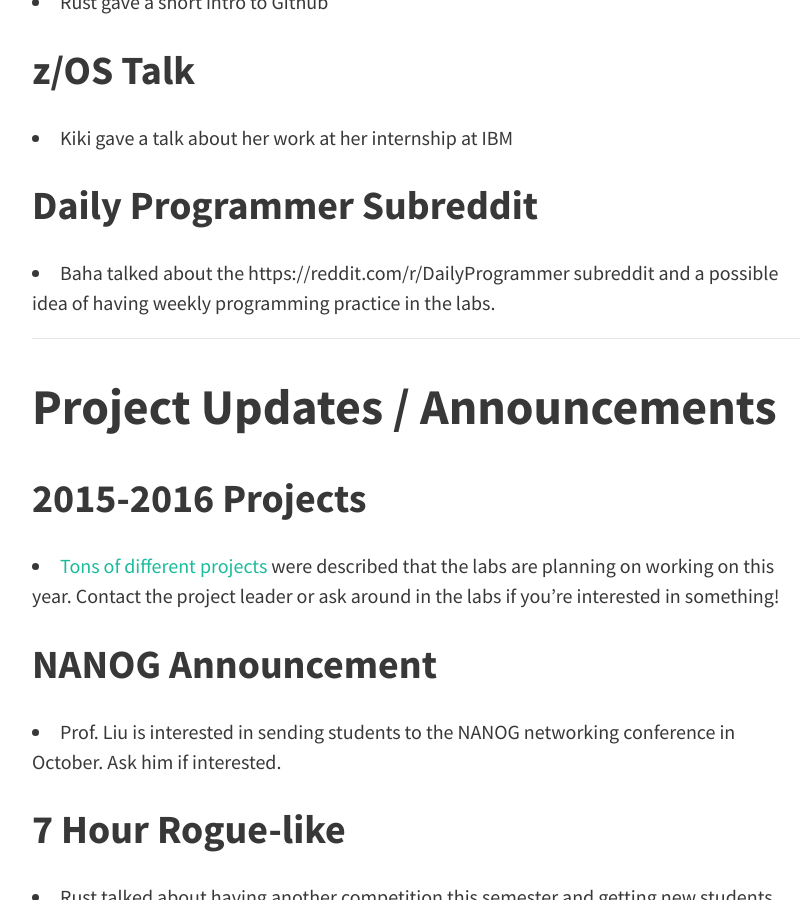
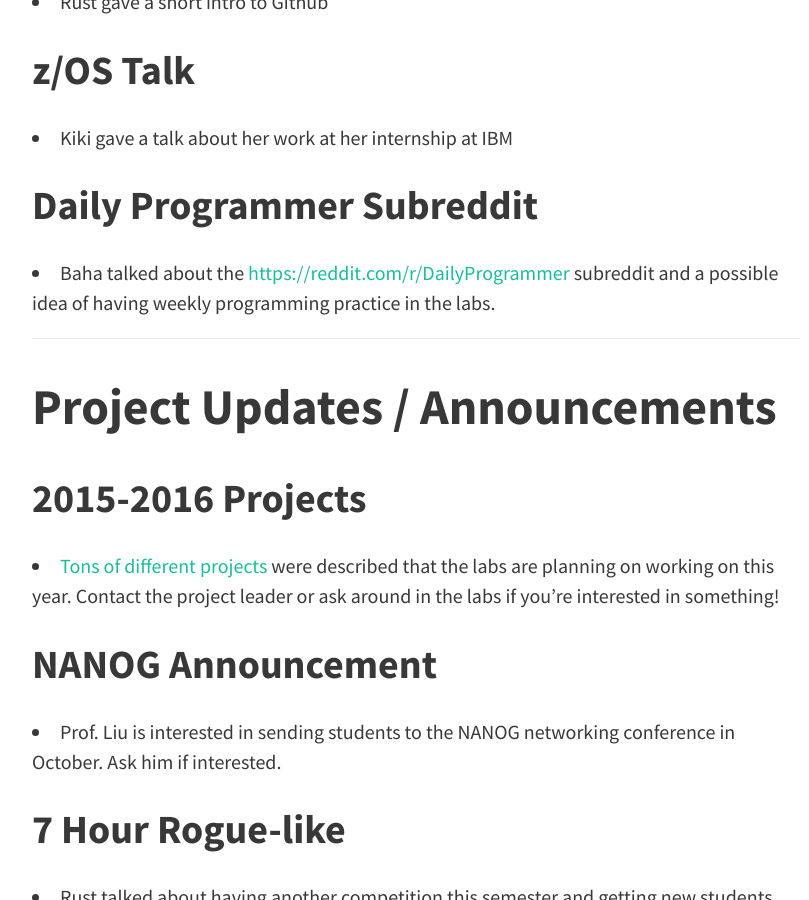
Before and after one commit to COSI-Lab/meeting-minutes, a Jekyll site: the page built from _posts/2015-08-26-Meeting-Minutes.md, in a window 1280 px wide and 900 px high, scrolled down 1598 px. Shown: the whole window, without its empty margins (224-1033 px from the left). Built offline with Jekyll 4.4.1, drawn with Linux system fonts in a browser that asks for light colours; nearby versions of some CDN libraries; part of the change alters nothing that is shown.

```diff
--- a/_posts/2015-08-26-Meeting-Minutes.md
+++ b/_posts/2015-08-26-Meeting-Minutes.md
@@ -36,7 +36,7 @@ categories: minutes
 - Kiki gave a talk about her work at her internship at IBM
 
 ## Daily Programmer Subreddit
-- Baha talked about the https://reddit.com/r/DailyProgrammer subreddit and a possible idea of having weekly programming practice in the labs.
+- Baha talked about the [https://reddit.com/r/DailyProgrammer](DailyProgrammer) subreddit and a possible idea of having weekly programming practice in the labs.
 
 ---
 
```
